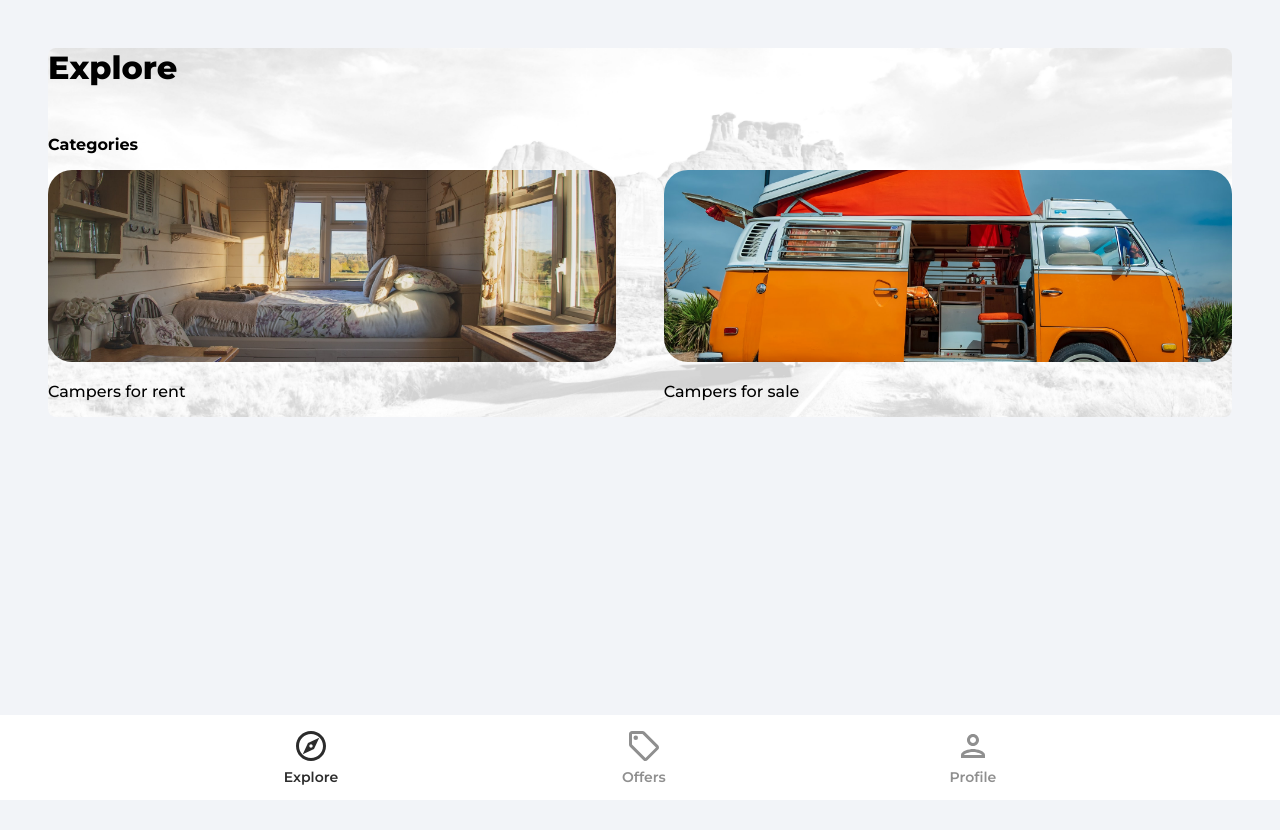
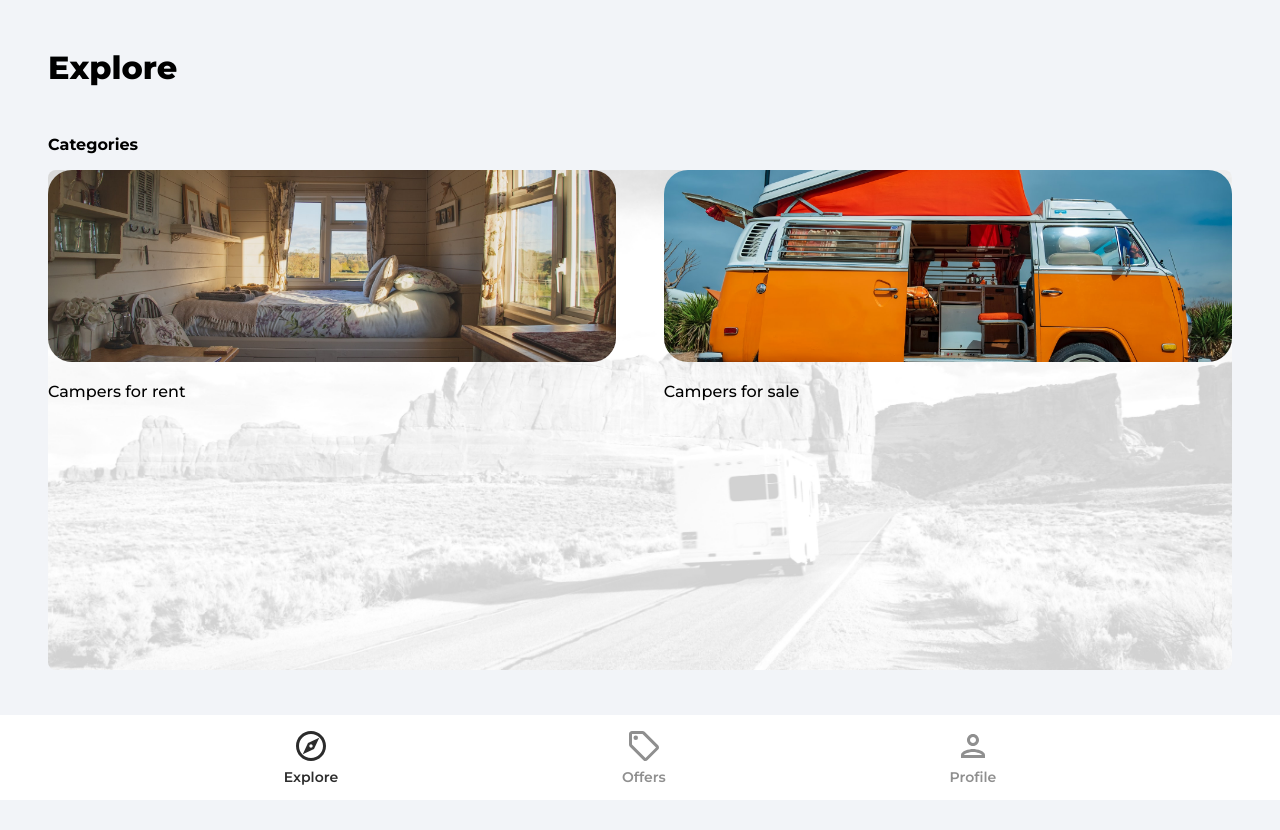
Before and after one commit to SilvesterSpath/Caravan, a React (Create React App) app: page / in a window 1280 px wide. Before the commit the page ends 800 px from the top, so only its background shows below. Built offline with nearby package versions, Linux system fonts and the light colour scheme; no server answers; the database is empty.

Commit message:
background position

```diff
--- a/src/index.css
+++ b/src/index.css
@@ -101,6 +101,7 @@ pre {
 .category,
 .explore {
   margin: 1rem;
+  position: relative;
 }
 @media (min-width: 1024px) {
   .pageContainer,
@@ -152,13 +153,14 @@ pre {
 .feeling{
   background-image: url('./assets/jpg/feeling.jpg');
   width: 100%;
-  height: 100%;
+  height: 500px;
   background-position: center;
   background-size: cover;
   background-repeat: no-repeat;
   border-radius: 0.5rem;
   z-index: -10;
-
+  top: 200px;
+  position: 200px;
 }
 
 .navbar {
--- a/src/pages/Explore.jsx
+++ b/src/pages/Explore.jsx
@@ -8,12 +8,13 @@ function Explore() {
 
   return (
     <div className='explore'>
-    <div className='feeling'>
+
       <header >
         <p className="pageHeader">Explore</p>
         <main >
           <Slider/>
           <p className="exploreCategoryHeading">Categories</p>
+          <div className='feeling'>
           <div className="exploreCategories" >
     {        <Link to={'/category/rent'}>
               <img src={rentCategoryImage} alt="rent" className='exploreCategoryImg' />
@@ -24,9 +25,10 @@ function Explore() {
               <p className="exploreCategoryName">Campers for sale</p>
             </Link>}
           </div>
+          </div>
         </main>
       </header>
-      </div>
+
     </div>
   )
 }
```
